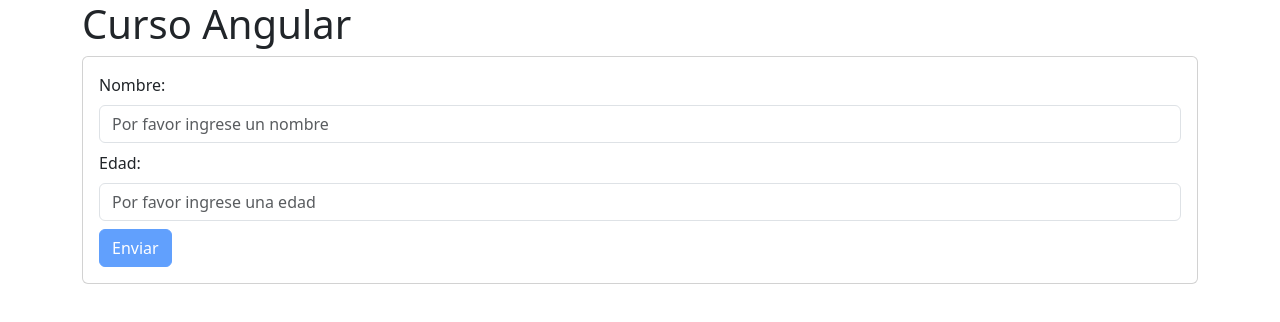
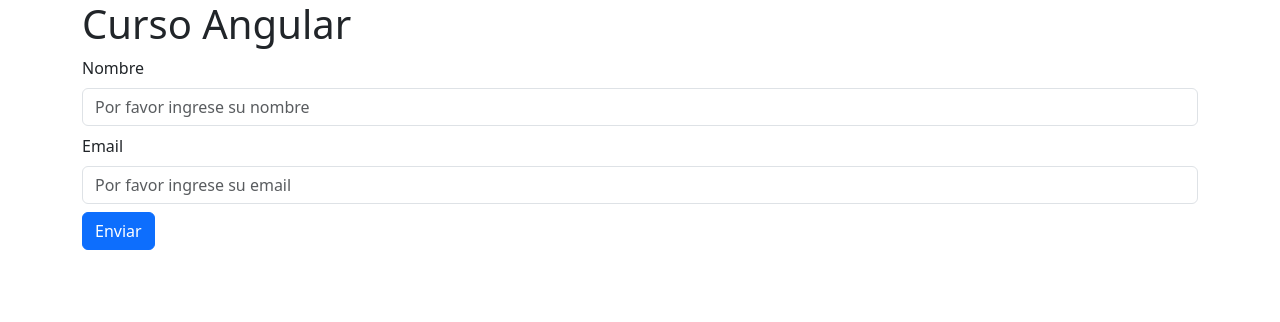
Before and after one commit to ehernandez04/curso_angular, an Angular app: page / in a window 1280 px wide. Shown: the top 322 px of the page. Built offline with nearby package versions, Linux system fonts and the light colour scheme.

Commit message:
Formularios reactivos

```diff
--- a/src/app/app.component.html
+++ b/src/app/app.component.html
@@ -5,7 +5,7 @@
 <div class="container">
   <h1>{{title}}</h1>
 
-  <app-formulario2></app-formulario2>
+  <app-formulario3></app-formulario3>
 
 
 </div>
--- /dev/null
+++ b/src/app/formulario3/formulario3.component.html
@@ -0,0 +1,25 @@
+<div class="car">
+    <div class="card-body">
+        <form >
+            <div class="mb-2 ">
+                <label class="form-label">
+                    Nombre
+                </label>
+
+                <input type="text" [formControl]="name" name="" id="" class="form-control" placeholder="Por favor ingrese su nombre">
+            </div>
+
+            <div class="mb-2 ">
+                <label class="form-label">
+                    Email
+                </label>
+
+                <input type="email" [formControl]="email" name="" id="" class="form-control" placeholder="Por favor ingrese su email">
+            </div>
+
+            <button class="btn btn-primary ">
+                Enviar
+            </button>
+        </form>
+    </div>
+</div>
--- /dev/null
+++ b/src/app/formulario3/formulario3.component.ts
@@ -0,0 +1,15 @@
+import { Component } from '@angular/core';
+import { FormControl } from '@angular/forms';
+
+@Component({
+  selector: 'app-formulario3',
+  templateUrl: './formulario3.component.html',
+  styleUrls: ['./formulario3.component.css']
+})
+export class Formulario3Component {
+
+  name = new FormControl('');
+  email = new FormControl('');
+
+
+}
```
Also changed, not shown: src/app/app.module.ts (+5 -3 lines), src/app/formulario3/formulario3.component.css (added), 1 other file (tests, documents, lock files or other folders).
